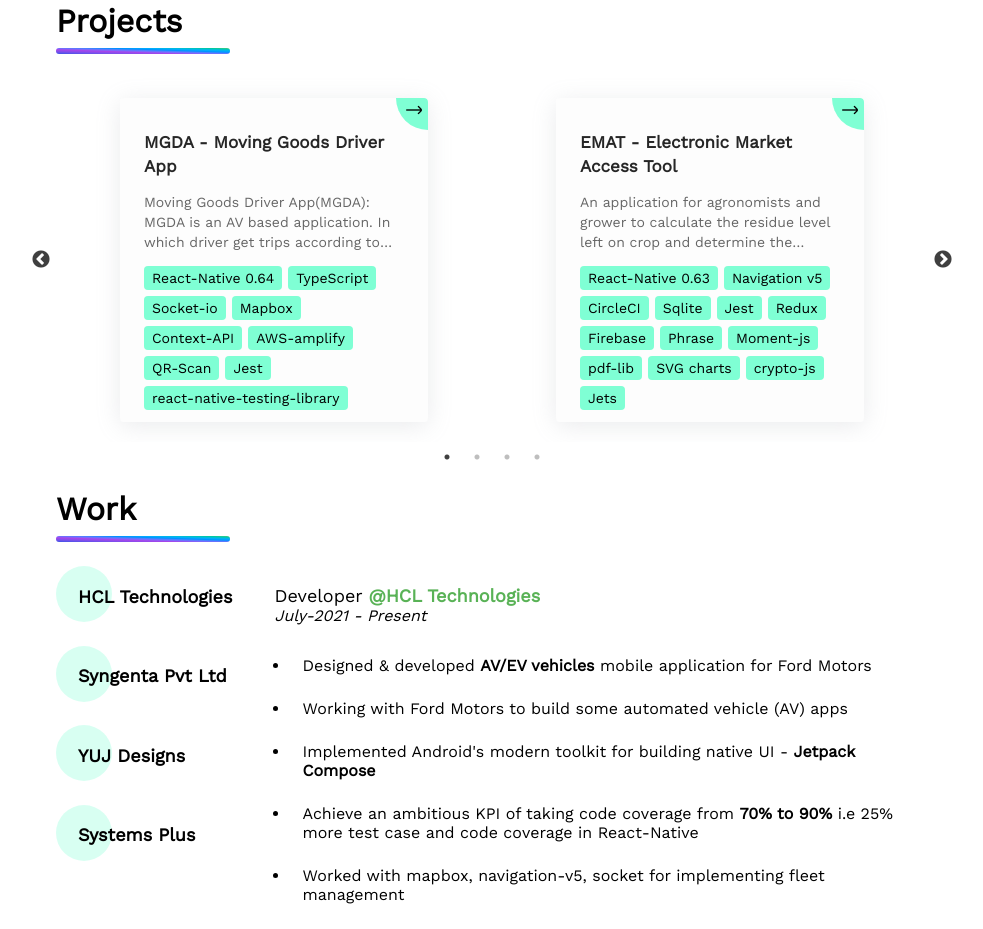
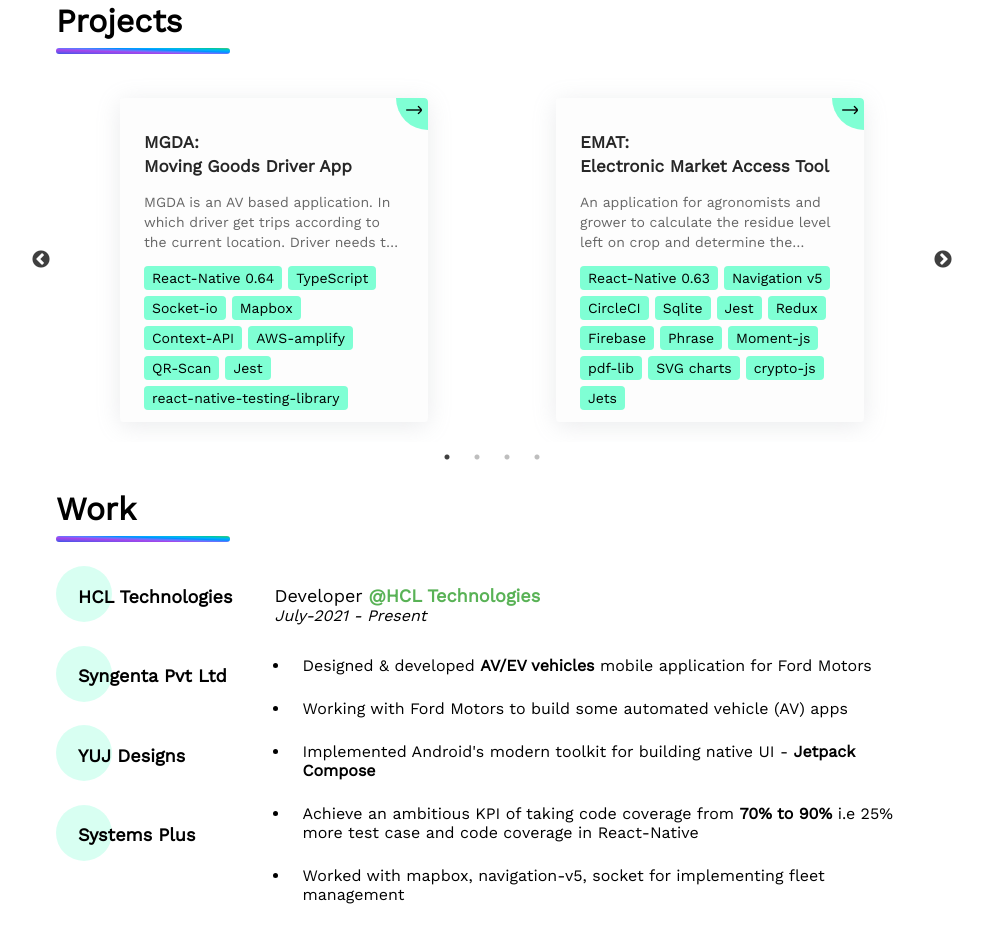
Before and after one commit to Akshay-Katariya/portfolio, a React (Create React App) app: page / in a window 1280 px wide. Shown: the part 1540-2469 px from the top of the page, without its empty margins (148-1131 px from the left). Built offline with nearby package versions, Linux system fonts and the light colour scheme.

Commit message:
Project title fix

```diff
--- a/src/components/body/projects/card/index.js
+++ b/src/components/body/projects/card/index.js
@@ -23,7 +23,7 @@
 				<ProjectModal toggleModal={handleToggle} project={props.project} />
 			</Modal>
 			<div className='project-card' onClick={handleToggle}>
-				<label className='project-card-title'>{title}</label>
+				<label className='project-card-title' dangerouslySetInnerHTML={{ __html: title }} />
 				<div>
 					<p className='project-card-intro'>{intro}</p>
 					<div className='go-corner'>
--- a/src/components/body/projects/modal/index.js
+++ b/src/components/body/projects/modal/index.js
@@ -15,7 +15,7 @@
 				</div>
 			</div>
 			<div className='modal-body'>
-				<label class='modal-card-title'>{title}</label>
+				<label class='modal-card-title' dangerouslySetInnerHTML={{ __html: title }} />
 				<p>{intro}</p>
 
 				<label class='modal-card-label'>Links:</label>
--- a/src/data/project.js
+++ b/src/data/project.js
@@ -1,9 +1,9 @@
 export const ProjectData = [
 	{
 		id: '0',
-		title: 'MGDA - Moving Goods Driver App',
+		title: 'MGDA:</br>Moving Goods Driver App',
 		intro:
-			'Moving Goods Driver App(MGDA): MGDA is an AV based application. In which driver get trips according to the current location. Driver needs to “Accept/Reject” the trip. The driver pick up the goods from origin and deliver to respective recipient. Whole mobile app is developed in React native(iOS) and backend is managed by TAAS, which is responsible for dispatching the trips to the driver.',
+			'MGDA is an AV based application. In which driver get trips according to the current location. Driver needs to “Accept/Reject” the trip. The driver pick up the goods from origin and deliver to respective recipient. Whole mobile app is developed in React native(iOS) and backend is managed by TAAS, which is responsible for dispatching the trips to the driver.',
 		image: require('../assets/images/coding.png'),
 		description: '',
 		contributions: [
@@ -30,7 +30,7 @@
 	},
 	{
 		id: '1',
-		title: 'EMAT - Electronic Market Access Tool',
+		title: 'EMAT:</br>Electronic Market Access Tool',
 		intro:
 			'An application for agronomists and grower to calculate the residue level left on crop and determine the exporting countries and supermarket. Currently, live in 4 country and pilot test in 6 countries.',
 		image: require('../assets/images/coding.png'),
@@ -90,7 +90,7 @@
 	},
 	{
 		id: '3',
-		title: 'BYDV - Barley Yellow Dwarf Virus',
+		title: 'BYDV:</br>Barley Yellow Dwarf Virus',
 		intro:
 			'A scouting app designed to aid in spray timing to control Barley yellow dwarf virus (BYDV). Available on AppStore and PlayStore',
 		image: require('../assets/images/coding.png'),
@@ -118,7 +118,7 @@
 	},
 	{
 		id: '4',
-		title: 'TMSC - Tata Motors Service Connect',
+		title: 'TMSC:</br>Tata Motors Service Connect',
 		intro:
 			'An official app from Tata Motors for the customers of passenger vehicles business which allows them to connect with Tata Motors for his/her after market needs.',
 		image: require('../assets/images/coding.png'),
```
